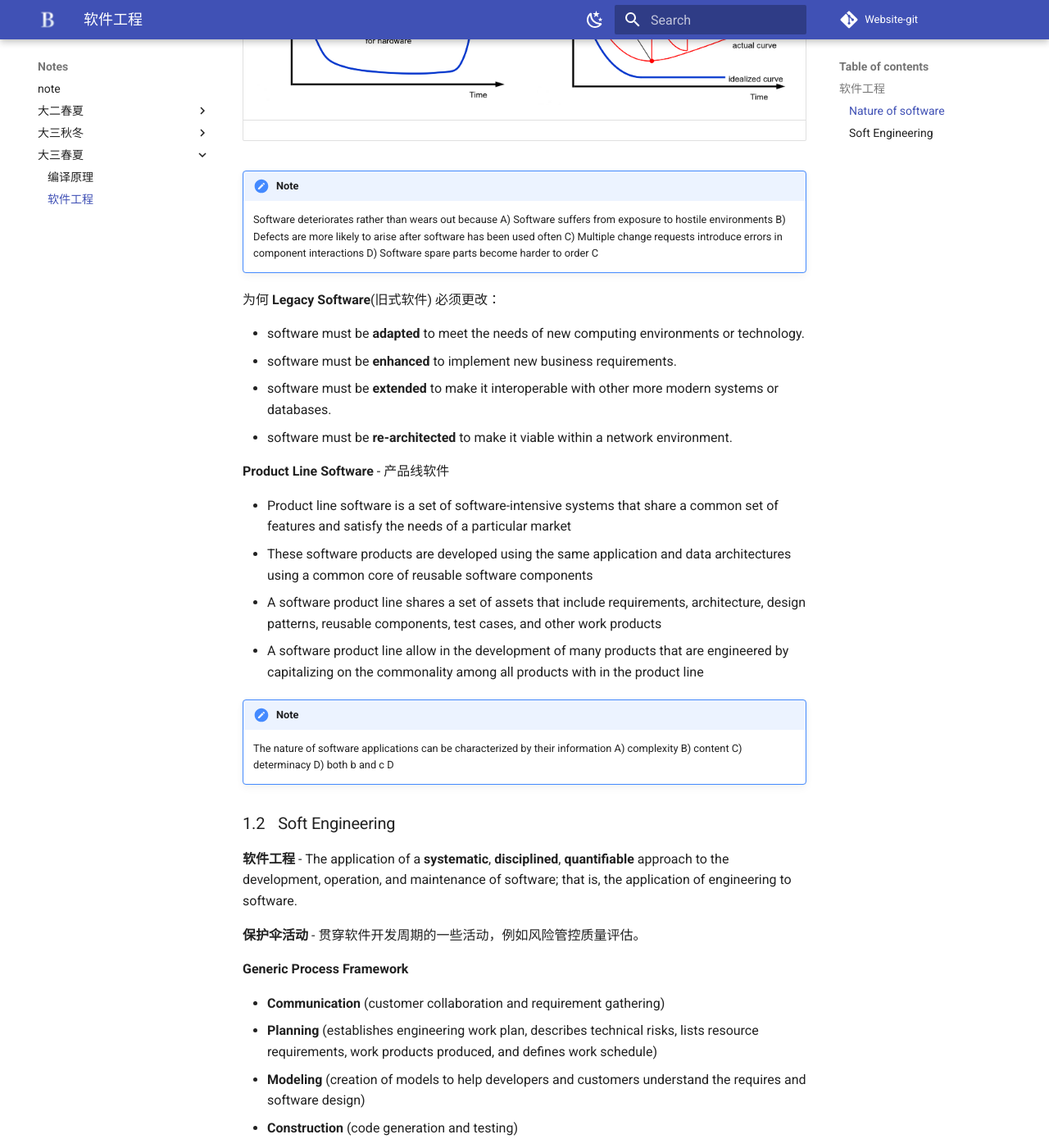
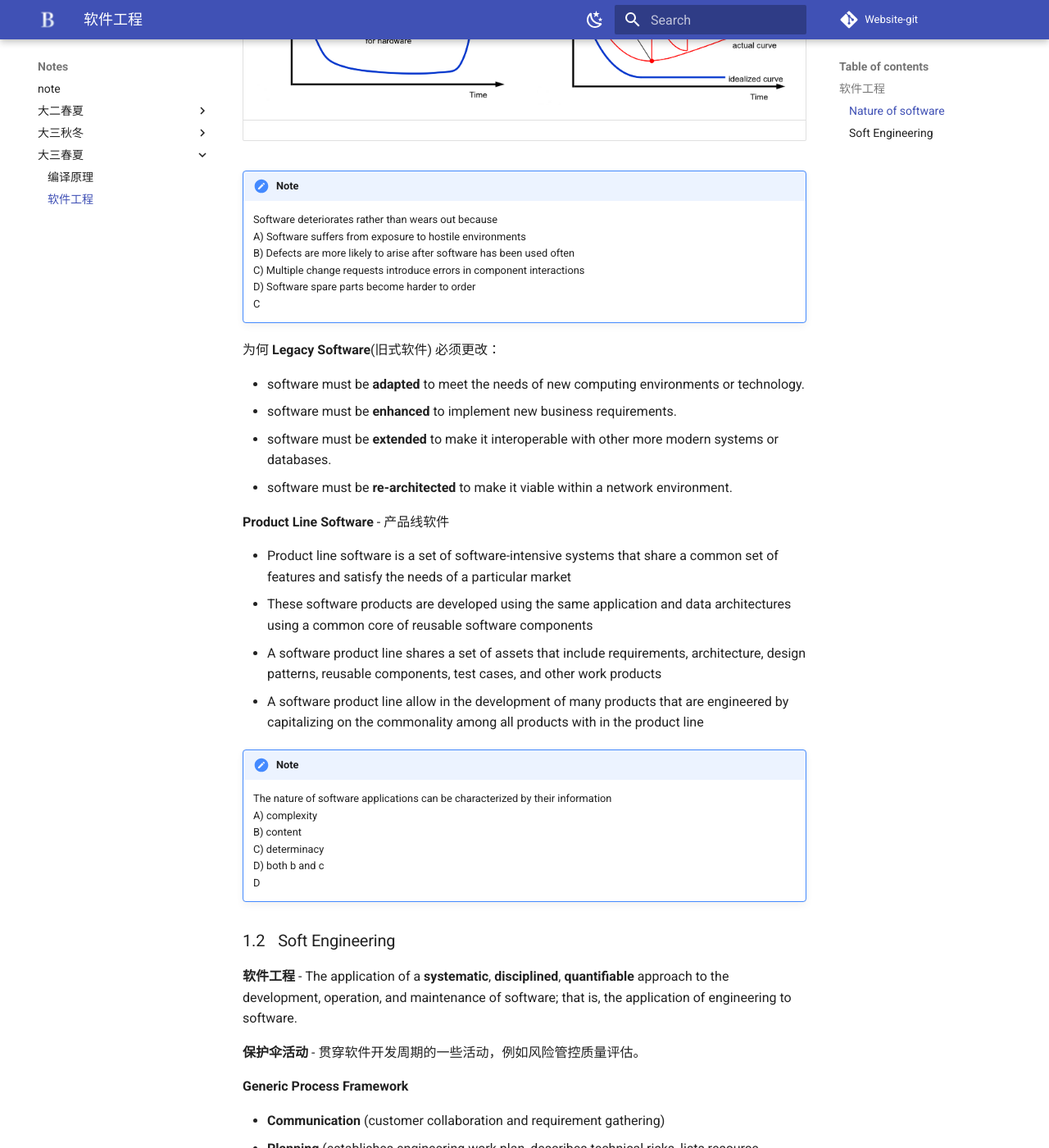
Before and after one commit to NEWWORLDCCX/myblogs, an MkDocs documentation site: the page built from docs/notes/软工/软工.md, in a window 1280 px wide and 1400 px high, scrolled down 648 px. Shown: the whole window at 82% size. Built offline with MkDocs 1.6.1 and Material for MkDocs 9.7.7, drawn with Linux system fonts in a browser that asks for light colours; some web fonts are replaced; comment, search, counter and statistics services are not loaded; some of the changed text lies outside the part shown.

Commit message:
Update 软工.md

```diff
--- a/docs/notes/软工/软工.md
+++ b/docs/notes/软工/软工.md
@@ -16,11 +16,11 @@
 | ------------------------------------------------------------ | ------------------------------------------------------------ |
 
 !!!note
-	Software deteriorates rather than wears out because
-  	A) Software suffers from exposure to hostile environments
-  	B) Defects are more likely to arise after software has been used often
-  	C) Multiple change requests introduce errors in component interactions
-  	D) Software spare parts become harder to order
+	Software deteriorates rather than wears out because<br/>
+  	A) Software suffers from exposure to hostile environments<br/>
+  	B) Defects are more likely to arise after software has been used often<br/>
+  	C) Multiple change requests introduce errors in component interactions<br/>
+  	D) Software spare parts become harder to order<br/>
  	C
 
 为何 **Legacy Software**(旧式软件) 必须更改：
@@ -39,11 +39,11 @@
 + A software product line allow in the development of many products that are engineered by capitalizing on the commonality among all products with in the product line
 
 !!!note
-	The nature of software applications can be characterized by their information
-	A) complexity
-	B) content
-	C) determinacy
-	D) both b and c
+	The nature of software applications can be characterized by their information<br/>
+	A) complexity<br/>
+	B) content<br/>
+	C) determinacy<br/>
+	D) both b and c<br/>
 	D
 
 
@@ -62,9 +62,9 @@
 + **Deployment** (software delivered for customer evaluation and feedback)
 
 !!!note
-	Most software continues to be custom built because
-	A) Component reuse is common in the software world.
-	B) Reusable components are too expensive to use.
-	C) Software is easier to build without using someone else\'s components.
-	D) Off-the-shelf software components are available in many application domains.
-    D
+	Most software continues to be custom built because<br/>
+	A) Component reuse is common in the software world.<br/>
+	B) Reusable components are too expensive to use.<br/>
+	C) Software is easier to build without using someone else\'s components.<br/>
+	D) Off-the-shelf software components are available in many application domains.<br/>
+	D
```
